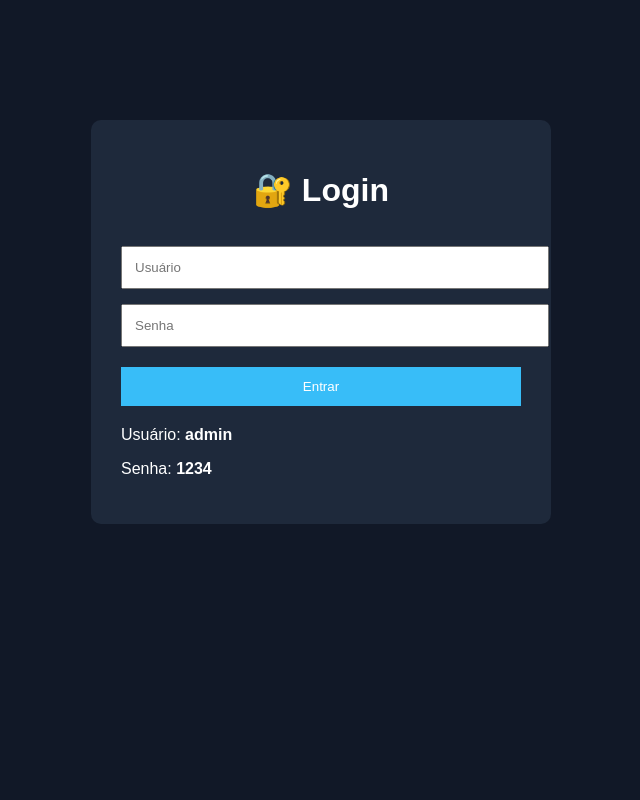
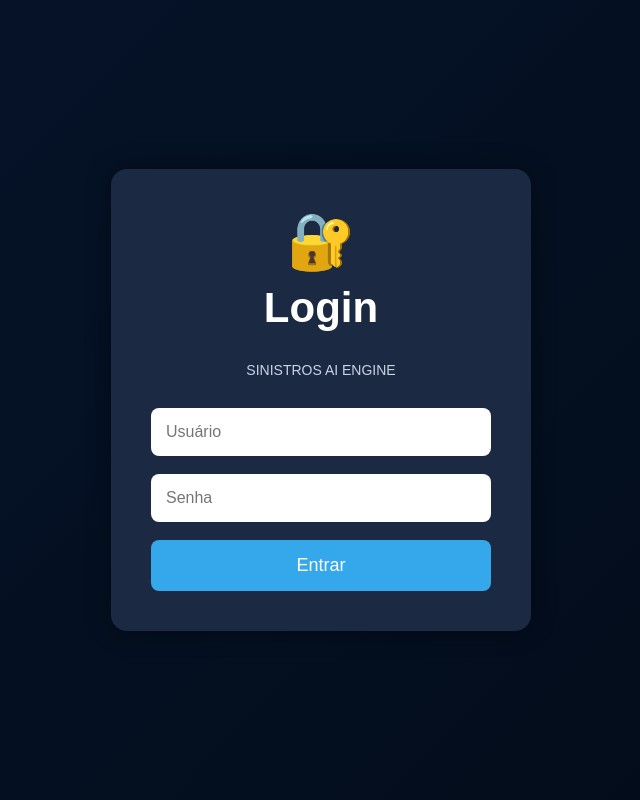
Before and after one commit to conexaoinsaude-alt/sinistros-ai-engine, a Flask app: page /login in a window 1280 px wide. Shown: the whole page, without its empty margins (319-959 px from the left). Run offline with Flask 3, Linux system fonts and the light colour scheme.

Commit message:
Login seguro sem senha visível

```diff
--- a/templates/login.html
+++ b/templates/login.html
@@ -1,28 +1,108 @@
 <!DOCTYPE html>
-<html>
+<html lang="pt-br">
+<head>
+    <meta charset="UTF-8">
+    <meta name="viewport" content="width=device-width, initial-scale=1.0">
+    <title>Login - SINISTROS AI ENGINE</title>
 
-<head>
-    <title>Login</title>
+    <style>
+        *{
+            margin:0;
+            padding:0;
+            box-sizing:border-box;
+            font-family: Arial, Helvetica, sans-serif;
+        }
+
+        body{
+            background: linear-gradient(135deg, #06142b, #020b18);
+            height:100vh;
+            display:flex;
+            justify-content:center;
+            align-items:center;
+        }
+
+        .login-box{
+            background:#1b2942;
+            width:420px;
+            padding:40px;
+            border-radius:16px;
+            box-shadow:0 0 25px rgba(0,0,0,0.4);
+        }
+
+        .login-box h1{
+            color:white;
+            text-align:center;
+            margin-bottom:30px;
+            font-size:42px;
+        }
+
+        .login-box input{
+            width:100%;
+            padding:15px;
+            margin-bottom:18px;
+            border:none;
+            border-radius:8px;
+            font-size:16px;
+            outline:none;
+        }
+
+        .login-box button{
+            width:100%;
+            padding:15px;
+            border:none;
+            border-radius:8px;
+            background:#35a8eb;
+            color:white;
+            font-size:18px;
+            cursor:pointer;
+            transition:0.3s;
+        }
+
+        .login-box button:hover{
+            background:#1b8dd0;
+        }
+
+        .logo{
+            text-align:center;
+            font-size:55px;
+            margin-bottom:10px;
+        }
+
+        .subtitulo{
+            text-align:center;
+            color:#c9d4e5;
+            margin-bottom:30px;
+            font-size:14px;
+        }
+
+        .erro{
+            background:#ff4d4d;
+            color:white;
+            padding:12px;
+            border-radius:8px;
+            margin-bottom:15px;
+            text-align:center;
+        }
+    </style>
 </head>
 
-<body style="
-    background:#111827;
-    color:white;
-    font-family:Arial;
-">
+<body>
 
-    <div style="
-        width:400px;
-        margin:auto;
-        margin-top:120px;
-        background:#1e293b;
-        padding:30px;
-        border-radius:10px;
-    ">
+    <div class="login-box">
 
-        <h1 style="text-align:center;">
-            🔐 Login
-        </h1>
+        <div class="logo">🔐</div>
+
+        <h1>Login</h1>
+
+        <div class="subtitulo">
+            SINISTROS AI ENGINE
+        </div>
+
+        {% if erro %}
+            <div class="erro">
+                {{ erro }}
+            </div>
+        {% endif %}
 
         <form method="POST">
 
@@ -30,52 +110,25 @@
                 type="text"
                 name="username"
                 placeholder="Usuário"
-                style="
-                    width:100%;
-                    padding:12px;
-                    margin-top:15px;
-                "
+                autocomplete="off"
+                required
             >
 
             <input
                 type="password"
-                name="senha"
+                name="password"
                 placeholder="Senha"
-                style="
-                    width:100%;
-                    padding:12px;
-                    margin-top:15px;
-                "
+                autocomplete="new-password"
+                required
             >
 
-            <button
-                type="submit"
-                style="
-                    width:100%;
-                    padding:12px;
-                    margin-top:20px;
-                    background:#38bdf8;
-                    border:none;
-                    color:white;
-                "
-            >
+            <button type="submit">
                 Entrar
             </button>
 
         </form>
 
-        <p style="margin-top:20px;">
-            Usuário:
-            <strong>admin</strong>
-        </p>
-
-        <p>
-            Senha:
-            <strong>1234</strong>
-        </p>
-
     </div>
 
 </body>
-
 </html>
```
